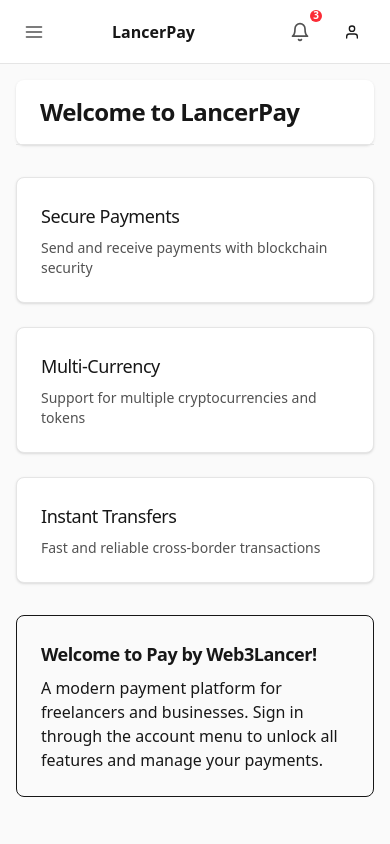
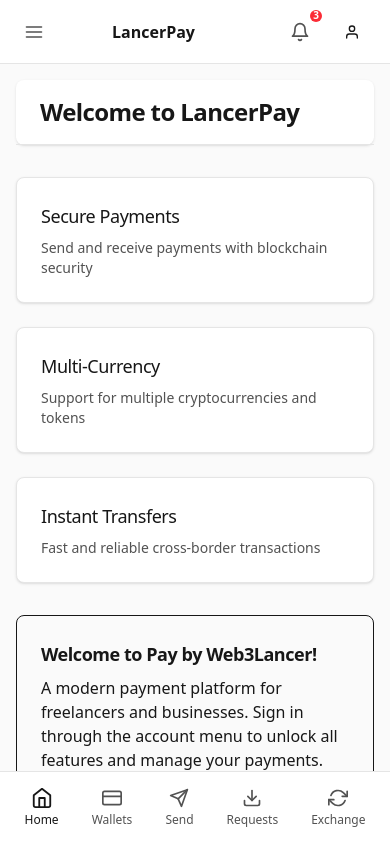
Before and after one commit to web3lancer/pay, a Next.js app: page / in a window 390 px wide. Built offline with nearby package versions, Linux system fonts and the light colour scheme; no server answers.

Commit message:
🚩 feat: Add BottomNavigation component to AppShell for mobile navigation

```diff
--- a/src/components/layout/AppShell.tsx
+++ b/src/components/layout/AppShell.tsx
@@ -4,6 +4,7 @@
 import { useAuth } from '@/contexts/AuthContext'
 import { Sidebar } from './Sidebar'
 import { TopBar } from './TopBar'
+import { BottomNavigation } from './BottomNavigation'
 
 interface AppShellProps {
   children: React.ReactNode
@@ -43,9 +44,12 @@
           onMenuClick={() => setMobileMenuOpen(true)}
           mobile
         />
-        <main className="flex-1 overflow-auto p-4 md:p-6 lg:p-8">
+        <main className="flex-1 overflow-auto p-4 md:p-6 lg:p-8 pb-20">
           {children}
         </main>
+
+        {/* Mobile Bottom Navigation */}
+        <BottomNavigation />
       </div>
     </div>
   )
```
